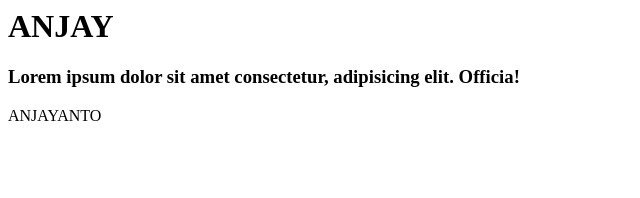
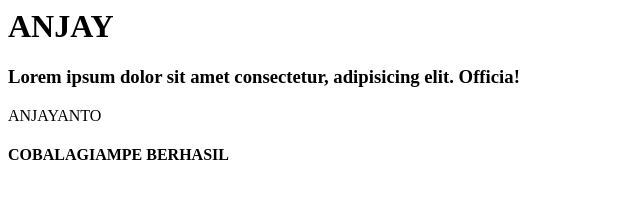
Before and after one commit to LAPERSSS/COBACOBA, a plain HTML site: page index.html in a window 1280 px wide. Shown: the whole page, without its empty margins (0-640 px from the left). Drawn offline with Linux system fonts and the light colour scheme.

Commit message:
branch ketiga

```diff
--- a/index.html
+++ b/index.html
@@ -9,5 +9,6 @@
     <h1>ANJAY</h1>
     <h3>Lorem ipsum dolor sit amet consectetur, adipisicing elit. Officia!</h3>
     <p>ANJAYANTO</p>
+    <h4>COBALAGIAMPE BERHASIL</h4>
   </body>
 </html>
```
